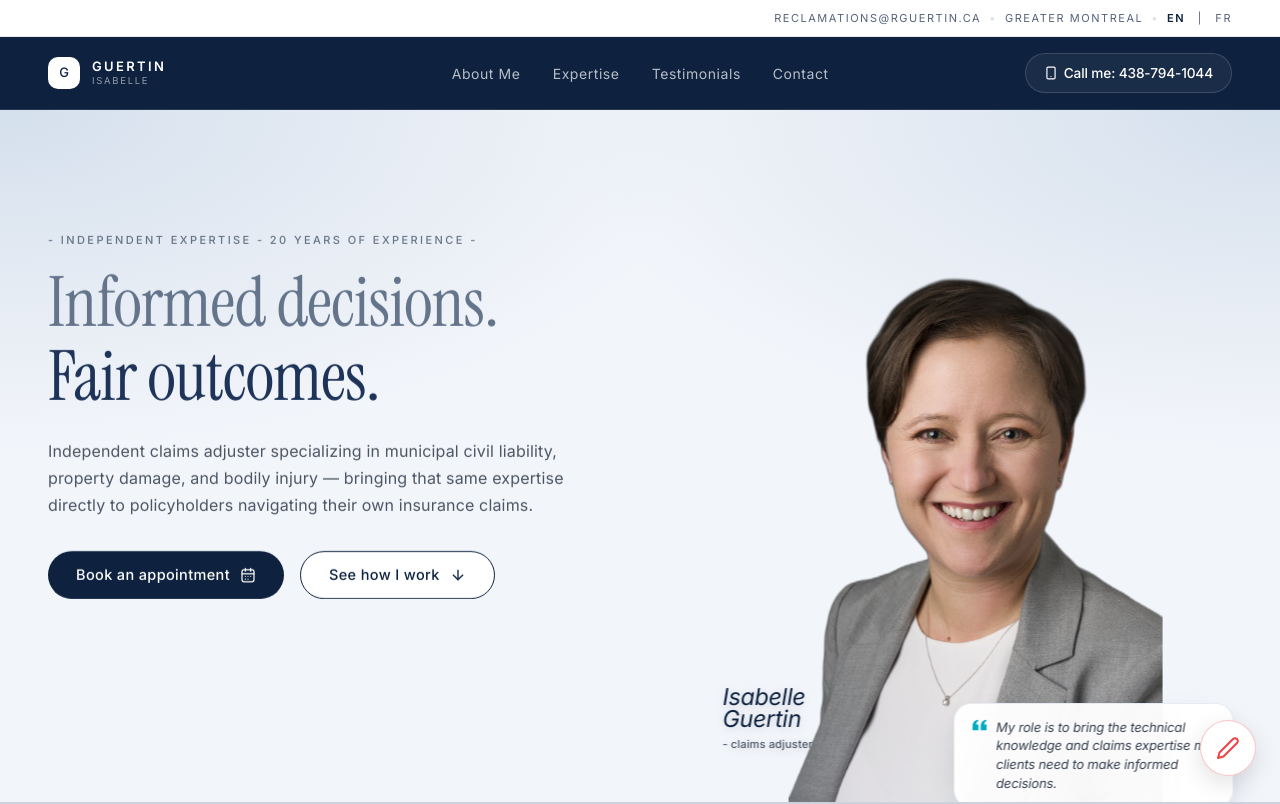
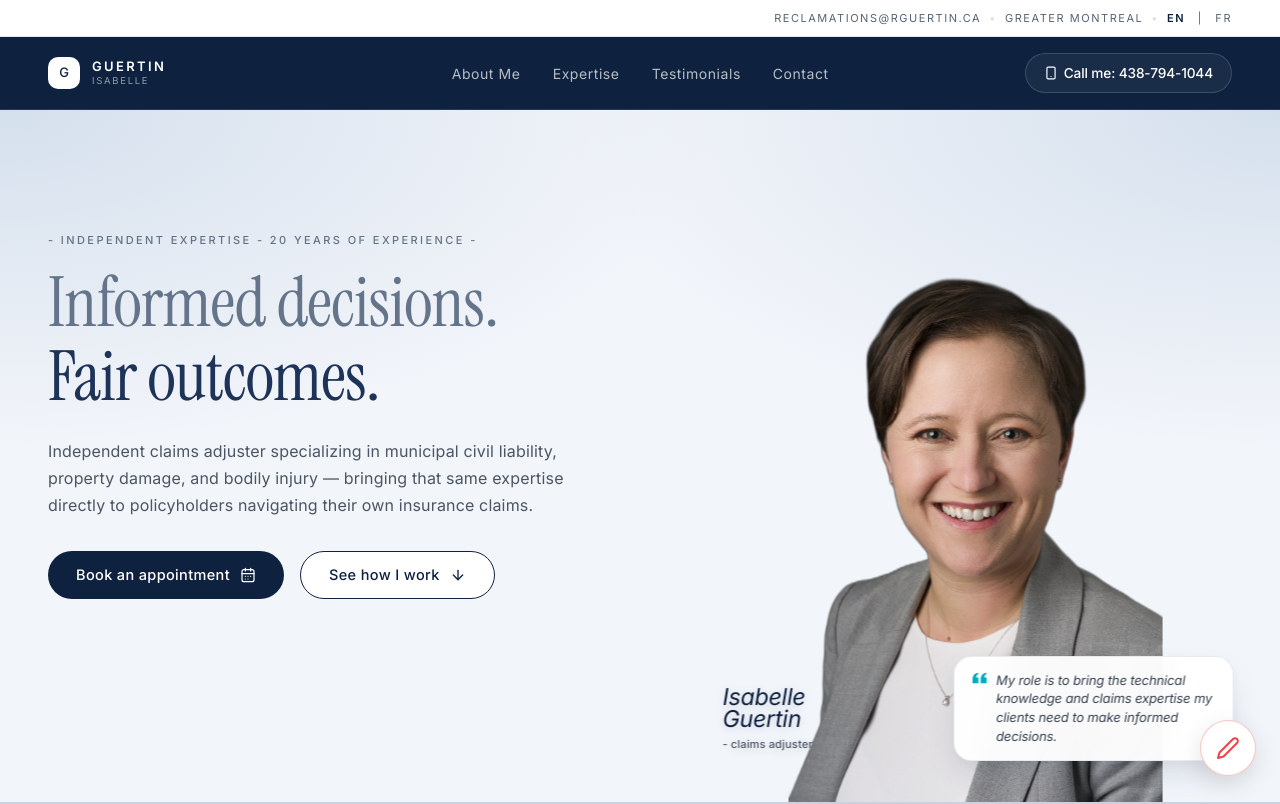
Before and after one commit to Irene2828/ClaimsExpert, a React (Vite) app: page / in a window 1280 px wide. Shown: the top 804 px of the page. Built offline with nearby package versions, Linux system fonts and the light colour scheme; a web font is replaced by a local one.

Commit message:
Adjust quote card bottom offset to cut space under frame in half

```diff
--- a/src/index.css
+++ b/src/index.css
@@ -2538,7 +2538,7 @@
         z-index: 20 !important;
         right: -6% !important;
         left: auto !important;
-        bottom: -40px !important;
+        bottom: 7px !important;
         max-width: 280px !important;
         background: rgba(255, 255, 255, 0.96) !important;
         backdrop-filter: blur(16px) !important;
@@ -2749,7 +2749,7 @@
           max-width: 300px !important;
           right: -6% !important;
           left: auto !important;
-          bottom: -35px !important;
+          bottom: 10px !important;
           padding: 10px 14px !important;
         }
 
```
